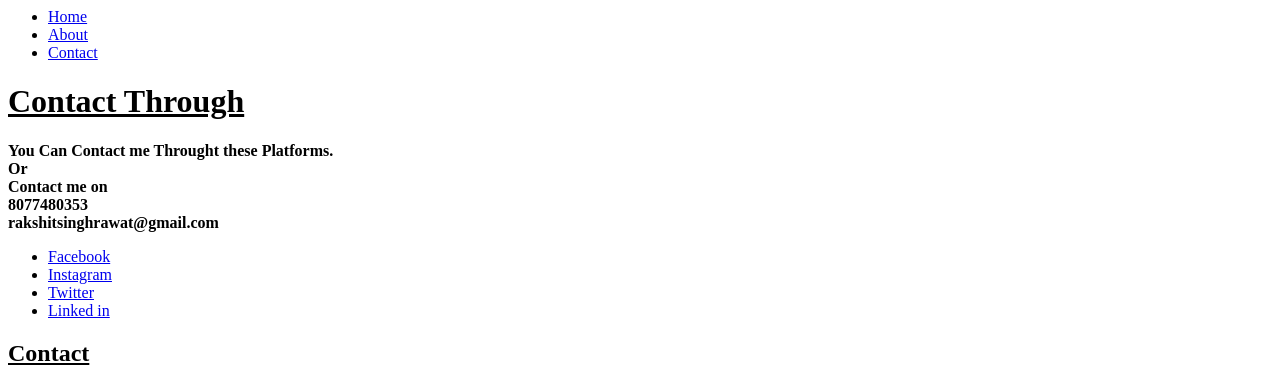
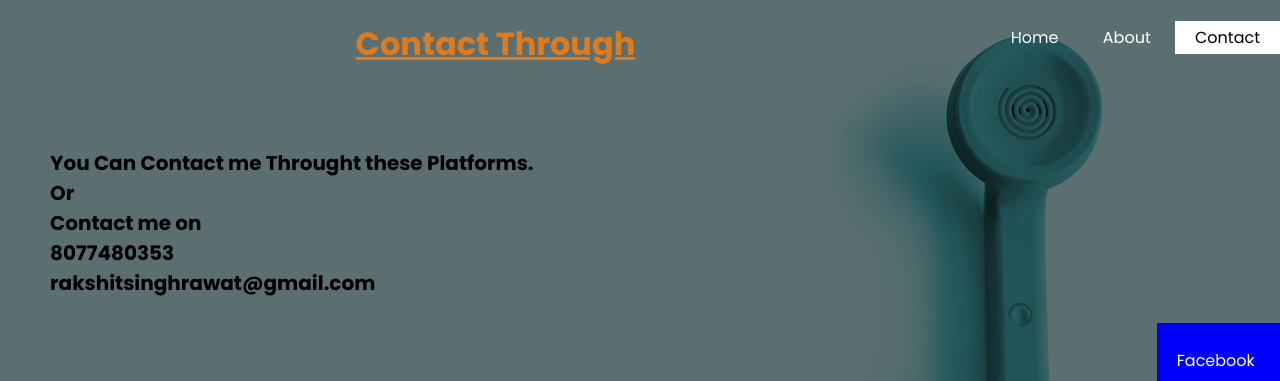
Before and after one commit to rakshitrawat2/Potfolio-RakshitRawat, a plain HTML site: page contact.html in a window 1280 px wide. Shown: the top 381 px of the page. Drawn offline with Linux system fonts and the light colour scheme.

Commit message:
Update contact.html

```diff
--- a/contact.html
+++ b/contact.html
@@ -1,7 +1,7 @@
 <html>
     <head>
         <link rel="icon" href="images.ico">
-    <link rel="stylesheet" type="text/css" href="Css\style.css">
+    <link rel="stylesheet" type="text/css" href="style.css">
     <link rel="preconnect" href="https://fonts.googleapis.com">
     <link rel="preconnect" href="https://fonts.gstatic.com" crossorigin>
     <link href="https://fonts.googleapis.com/css2?family=Poppins:wght@100;300;400;600;700&display=swap"
```
